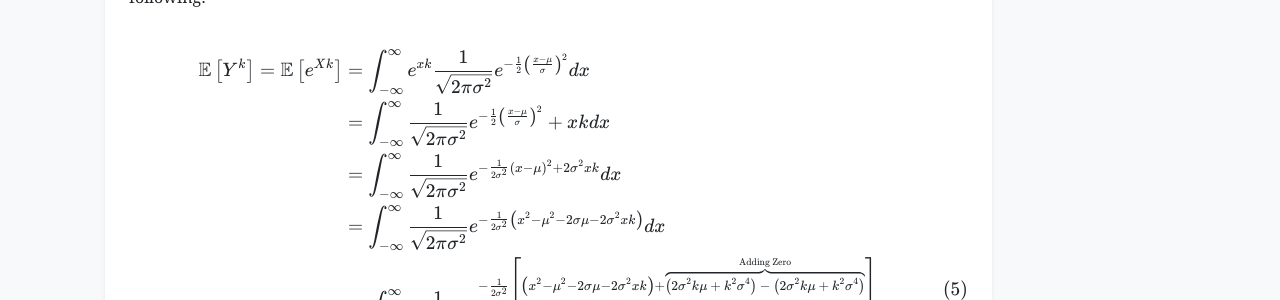
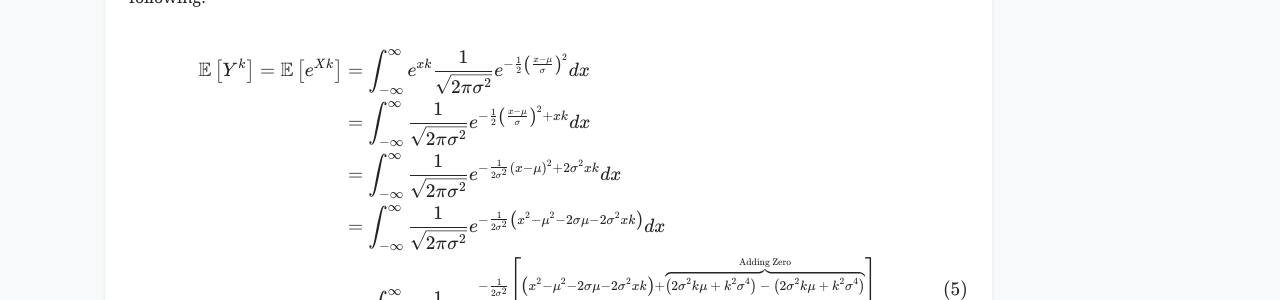
Before and after one commit to martheoliviaforus/martheoliviaforus.github.io, a Jekyll site: the page built from _research/2026-04-25-lognormal-dist.md, in a window 1280 px wide and 1400 px high, scrolled down 1935 px. Shown: the part 211-511 px from the top of the window. Built offline with Jekyll 4.4.1, drawn with Linux system fonts in a browser that asks for light colours; nearby versions of some CDN libraries; some web fonts are replaced; comment, search, counter and statistics services are not loaded; a style sheet for code colours, icons or effects is not loaded; some of the changed text lies outside the part shown.

Commit message:
updates for lognormal blog

```diff
--- a/_research/2026-04-25-lognormal-dist.md
+++ b/_research/2026-04-25-lognormal-dist.md
@@ -64,15 +64,15 @@
 $$
 \begin{equation}
     \begin{aligned}
-    \mathbb{E}\left[Y^k\right]=\mathbb{E}\left[e^{Xk}\right]&=\int_{-\infty}^{\infty}e^{xk}\frac{1}{\sqrt{2\pi\sigma^2}}e^{-\tfrac{1}{2}\left(\frac{x-\mu}{\sigma}\right)^2}dx\\
-    &=\int_{-\infty}^{\infty}\frac{1}{\sqrt{2\pi\sigma^2}}e^{-\tfrac{1}{2}\left(\frac{x-\mu}{\sigma}\right)^2}+xk dx\\
-    &=\int_{-\infty}^{\infty}\frac{1}{\sqrt{2\pi\sigma^2}}e^{-\tfrac{1}{2\sigma^2}(x-\mu)^2+2\sigma^2xk}dx\\
-    &=\int_{-\infty}^{\infty}\frac{1}{\sqrt{2\pi\sigma^2}}e^{-\tfrac{1}{2\sigma^2}\left(x^2-\mu^2-2\sigma\mu-2\sigma^2xk\right)}dx\\
-    &=\int_{-\infty}^{\infty}\frac{1}{\sqrt{2\pi\sigma^2}}e^{-\tfrac{1}{2\sigma^2}\left[\left(x^2-\mu^2-2\sigma\mu-2\sigma^2xk\right)+\overbrace{\left(2\sigma^2k\mu+k^2\sigma^4\right)-\left(2\sigma^2k\mu+k^2\sigma^4\right)}^{\text{Adding Zero}}\right]}dx\\
-    &=\int_{-\infty}^{\infty}\frac{1}{\sqrt{2\pi\sigma^2}}e^{-\tfrac{1}{2\sigma^2}\left[\left(x-\mu-k\sigma^2\right)^2-\left(2\sigma^2k\mu+k^2\sigma^4\right)\right]}dx\\
-    &=\int_{-\infty}^{\infty}\frac{1}{\sqrt{2\pi\sigma^2}}e^{-\tfrac{1}{2\sigma^2}\left(x-\mu-k\sigma^2\right)^2+\tfrac{1}{2\sigma^2}\left(\cancel{2\sigma^2}k\mu+k^2\sigma^{\cancel{4}^2}\right)}dx\\
-    &=e^{k\mu+\tfrac{1}{2}k^2\sigma^2}\int_{-\infty}^{\infty}\frac{1}{\sqrt{2\pi\sigma^2}}e^{-\tfrac{1}{2\sigma^2}\left(x-\mu-k\sigma^2\right)^2}dx\\
-    &=e^{k\mu+\tfrac{1}{2}k^2\sigma^2}\\
+    \mathbb{E}\left[Y^k\right]=\mathbb{E}\left[e^{Xk}\right]&=\int_{-\infty}^{\infty}e^{xk}\frac{1}{\sqrt{2\pi\sigma^2}}e^{-\frac{1}{2}\left(\frac{x-\mu}{\sigma}\right)^2}dx\\
+    &=\int_{-\infty}^{\infty}\frac{1}{\sqrt{2\pi\sigma^2}}e^{-\frac{1}{2}\left(\frac{x-\mu}{\sigma}\right)^2+xk} dx\\
+    &=\int_{-\infty}^{\infty}\frac{1}{\sqrt{2\pi\sigma^2}}e^{-\frac{1}{2\sigma^2}(x-\mu)^2+2\sigma^2xk}dx\\
+    &=\int_{-\infty}^{\infty}\frac{1}{\sqrt{2\pi\sigma^2}}e^{-\frac{1}{2\sigma^2}\left(x^2-\mu^2-2\sigma\mu-2\sigma^2xk\right)}dx\\
+    &=\int_{-\infty}^{\infty}\frac{1}{\sqrt{2\pi\sigma^2}}e^{-\frac{1}{2\sigma^2}\left[\left(x^2-\mu^2-2\sigma\mu-2\sigma^2xk\right)+\overbrace{\left(2\sigma^2k\mu+k^2\sigma^4\right)-\left(2\sigma^2k\mu+k^2\sigma^4\right)}^{\text{Adding Zero}}\right]}dx\\
+    &=\int_{-\infty}^{\infty}\frac{1}{\sqrt{2\pi\sigma^2}}e^{-\frac{1}{2\sigma^2}\left[\left(x-\mu-k\sigma^2\right)^2-\left(2\sigma^2k\mu+k^2\sigma^4\right)\right]}dx\\
+    &=\int_{-\infty}^{\infty}\frac{1}{\sqrt{2\pi\sigma^2}}e^{-\frac{1}{2\sigma^2}\left(x-\mu-k\sigma^2\right)^2+\frac{1}{2\sigma^2}\left(\cancel{2\sigma^2}k\mu+k^2\sigma^{\cancel{4}^2}\right)}dx\\
+    &=e^{k\mu+\frac{1}{2}k^2\sigma^2}\int_{-\infty}^{\infty}\frac{1}{\sqrt{2\pi\sigma^2}}e^{-\frac{1}{2\sigma^2}\left(x-\mu-k\sigma^2\right)^2}dx\\
+    &=e^{k\mu+\frac{1}{2}k^2\sigma^2}\\
     \end{aligned}
 \end{equation}
 $$
@@ -92,7 +92,7 @@
 \begin{equation}
 \begin{aligned}
     \text{Var}(Y)&=\mathbb{E}\left[Y^2\right]-\mathbb{E}[Y]^2\\
-                 &=e^{2\mu+\tfrac{1}{2}\cdot 4\sigma^2}-\left[e^{\mu+\tfrac{1}{2}\sigma^2}\right]^2\\
+                 &=e^{2\mu+\frac{1}{2}\cdot 4\sigma^2}-\left[e^{\mu+\frac{1}{2}\sigma^2}\right]^2\\
                  &=e^{2\mu+2\sigma^2}-e^{2\mu+\sigma^2}\\
 \end{aligned}
 \end{equation}
```
Also changed, not shown: assets/images/2025-10-09/ambiguous_pd.png (added), assets/images/2025-10-09/cosine_angle.png (added), assets/images/2025-10-09/definiteness.png (added), assets/images/2025-10-09/number_line.png (added), assets/images/2025-10-09/obvious_pd.png (added), assets/images/2025-10-09/tumblr_pdrv7aNecA1wpbei4o1_1280.jpg (added).
